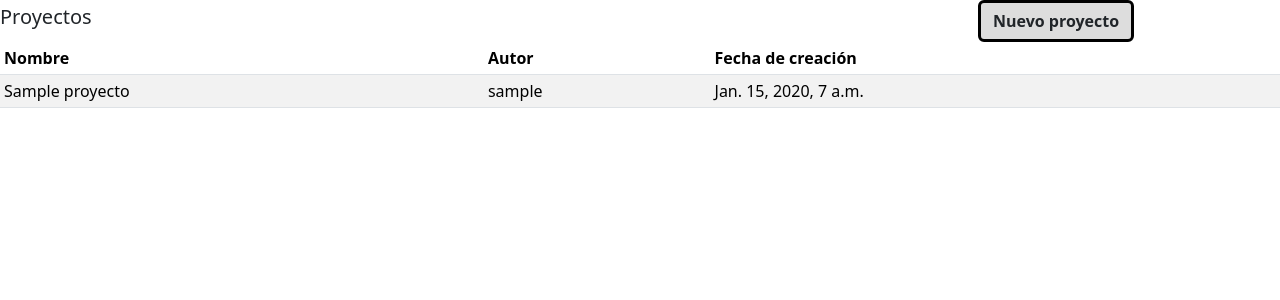
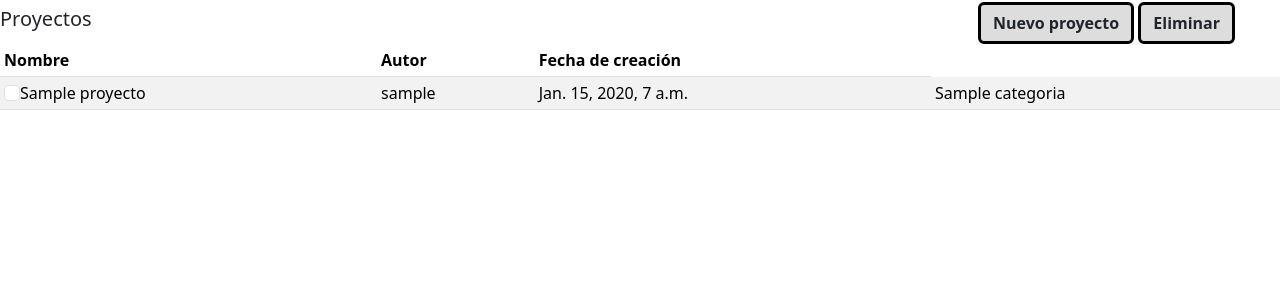
Before and after one commit to FMA07/EWG, a Django app: page /proyectos in a window 1280 px wide. Shown: the part 52-352 px from the top of the page. Run offline with Django 4.2, Linux system fonts and the light colour scheme; a user stored in the database is signed in; tables that the repository leaves empty hold one stand-in row (values such as "Sample post"); some libraries are stand-ins or nearby versions.

Commit message:
Se asocian categorias a proyectos y se pueden eliminar proyectos

```diff
--- a/EditorWebGeoespacial/forms.py
+++ b/EditorWebGeoespacial/forms.py
@@ -28,7 +28,7 @@ class FormularioSubclasificacion(forms.ModelForm):
         fields = "__all__"
 
 class FormularioProyecto(forms.ModelForm):
-    categorias = forms.ModelMultipleChoiceField(
+    categoria = forms.ModelMultipleChoiceField(
         queryset=Categoria.objects.all(),
         widget=forms.CheckboxSelectMultiple,
         required=True,
@@ -37,4 +37,4 @@ class FormularioProyecto(forms.ModelForm):
 
     class Meta:
         model = Proyecto
-        fields = ["nombre"]
+        fields = ["nombre", "categoria"]
--- a/EditorWebGeoespacial/static/app.css
+++ b/EditorWebGeoespacial/static/app.css
@@ -38,6 +38,30 @@ body, html{
 
 .btn-proyectos{
     background-color: #dddddd;
+    border-style: solid;
+    border-width: 3px;
+    border-color: black;
+    font-weight: bold;
+}
+
+.btn-proyectos:hover{
+    background-color: #1899f0;
+    border-style: solid;
+    border-width: 3px;
+    border-color: black;
+    font-weight: bold;
+}
+
+.btn-eliminar{
+    background-color: #dddddd;
+    border-style: solid;
+    border-width: 3px;
+    border-color: black;
+    font-weight: bold;
+}
+
+.btn-eliminar:hover{
+    background-color: red;
     border-style: solid;
     border-width: 3px;
     border-color: black;
--- a/EditorWebGeoespacial/templates/proyectos.html
+++ b/EditorWebGeoespacial/templates/proyectos.html
@@ -21,13 +21,16 @@
     </nav>
     <div class="flexbox">
         <div id="listaProyectos">
-            <div class="row">
+            <div class="row" style="margin-top: 2px;">
                 <div class="col-lg-9" style="align-items: center; align-content: center;">
                     <h5>Proyectos</h5>
                 </div>
                 <div class="col-lg-3">
                     <button class="btn btn-proyectos" type="button" data-bs-toggle="offcanvas" data-bs-target="#formularioProyecto" aria-controls="Formulario Proyecto">
                         Nuevo proyecto
+                    </button>
+                    <button id="btnEliminar" class="btn btn-eliminar" type="button">
+                        Eliminar
                     </button>
                 </div>
             </div>
@@ -43,9 +46,14 @@
                     <tbody>
                         {% for proyecto in proyectos %}
                             <tr>
-                                <td>{{ proyecto.nombre }}</td>
+                                <td><input class="form-check-input" type="checkbox" value="{{ proyecto.id}}"></input>{{ proyecto.nombre }}</td>
                                 <td>{{ proyecto.autor.username }}</td>
                                 <td>{{ proyecto.fecha_creacion }}</td>
+                                <td>
+                                    {% for categoria in proyecto.categoria.all %}
+                                        {{ categoria.nombre }}{% if not forloop.last %}, {% endif %}
+                                    {% endfor %}
+                                </td>
                             </tr>
                         {% endfor %}
                     </tbody>
@@ -61,7 +69,7 @@
                 <form id="formProyecto" method="POST" action="">
                     {% csrf_token %}
                     {{ formProyecto.as_p }}
-                    <button type="submit" class="btn btn-primary" data-bs-toggle="offcanvas" data-bs-target="#formularioProyecto">Crear proyecto</button>
+                    <button type="submit" class="btn btn-primary">Crear proyecto</button>
                 </form>
             </div>
         </div>
@@ -89,13 +97,25 @@
     }
 
     const csrftoken = getCookie('csrftoken');
-
     const proyectoForm = document.getElementById('formProyecto');
-
 
     proyectoForm.addEventListener('submit', function(event){
         event.preventDefault();
         const formData = new FormData(proyectoForm);
+        const nombreInput = document.getElementById('id_nombre');
+        const nombre = nombreInput.value.trim();
+        const categorias = document.querySelectorAll('#id_categoria input[type="checkbox"]:checked');
+
+        if (!nombre) {
+            alert("El nombre del proyecto no puede estar vacío.");
+            nombreInput.focus();
+            return;
+        }
+
+        if (categorias.length === 0) {
+            alert("Debe seleccionar al menos una categoría.");
+            return;
+        }
 
         fetch("", {
             method: 'POST',
@@ -124,11 +144,12 @@
                 proyectoForm.reset();
                 const seccionTablaProyectos = document.getElementById('seccionTablaProyectos');
                 const offcanvasElement = document.getElementById('formularioProyecto');
-                let bsOffcanvas = bootstrap.Offcanvas.getInstance(offcanvasElement);
+                const offcanvasInstance = bootstrap.Offcanvas.getInstance(offcanvasElement);
 
-                if (!bsOffcanvas) {
-                    // Si no existe, la creamos
-                    bsOffcanvas = new bootstrap.Offcanvas(offcanvasElement);
+                if (offcanvasInstance) {
+                    offcanvasInstance.hide();
+                } else {
+                    new bootstrap.Offcanvas(offcanvasElement).hide();
                 }
 
                 if ('seccionTablaProyectos'){
@@ -138,6 +159,7 @@
                                             <th>Nombre</th>
                                             <th>Autor</th>
                                             <th>Fecha de creación</th>
+                                            <th>Categorías asociadas</th>
                                         </tr>
                                     </thead>
                                     <tbody>`;
@@ -147,6 +169,7 @@
                                     <td>${proyecto.nombre}</td>
                                     <td>${proyecto.autor__username}</td>
                                     <td>${proyecto.fecha_creacion}</td>
+                                    <td>${proyecto.categorias_list}</td>
                                   </tr>`;
                     })
 
@@ -162,6 +185,53 @@
         });
     });
 
+    const btnEliminar = document.getElementById('btnEliminar');
+    btnEliminar.addEventListener('click', function(){
+        const checkboxes = document.querySelectorAll('#seccionTablaProyectos input[type="checkbox"]:checked');
+        const proyectosAEliminar = [];
+        checkboxes.forEach(checkboxes => {
+            proyectosAEliminar.push(checkboxes.value);
+        })
+
+        if(!confirm('¿Está seguro de que desea eliminar los proyectos seleccionados?')){
+            return;
+        }
+        const eliminarPromesas = proyectosAEliminar.map(proyectoId => {
+            const url = `/eliminar_proyecto/${proyectoId}/`;
+            return fetch(url, {
+                method: 'POST',
+                headers: {
+                    'X-CSRFToken': csrftoken,
+                    'X-Requested-With': 'XMLHttpRequest',
+                },
+            })
+            .then(response => {
+                if (!response.ok) {
+                    throw new Error(`Error al eliminar el proyecto ${proyectoId}: ${response.statusText}`);
+                }
+                return response.json();
+            })
+            .then(data => {
+                if (data.success) {
+                    const row = document.querySelector(`input[value="${proyectoId}"]`).closest('tr');
+                    if (row) {
+                        row.remove();
+                    }
+                    return true;
+                }
+                return false;
+            })
+            Promise.all(eliminarPromesas)
+            .then(() => {
+                alert('Proyectos eliminados correctamente.');
+            })
+            .catch(error => {
+                console.error('Error al eliminar proyectos:', error);
+                alert(`Ocurrió un error durante la eliminación: ${error.message}`);
+            })
+        })
+        });
+
 
 </script>
 
--- a/EditorWebGeoespacial/urls.py
+++ b/EditorWebGeoespacial/urls.py
@@ -12,5 +12,6 @@ urlpatterns = [
     path('guardar_por_ajax', views.guardar_por_ajax, name='guardar_por_ajax'),
     path('obtener_contenido_categoria/<int:categoria_id>/', views.obtener_contenido_categoria, name='obtener_contenido_categoria'),
     path('obtener_contenido_subcategoria/<int:subcategoria_id>/', views.obtener_contenido_subcategoria, name='obtener_contenido_subcategoria'),
-    path('obtener_config_subclasificacion/<int:subclas_id>/', views.obtener_config_subclasificacion, name= 'obtener_config_subclasificacion')
+    path('obtener_config_subclasificacion/<int:subclas_id>/', views.obtener_config_subclasificacion, name= 'obtener_config_subclasificacion'),
+    path('eliminar_proyecto/<int:proyecto_id>/', views.eliminar_proyecto, name='eliminar_proyecto'),
     ]
--- a/EditorWebGeoespacial/views.py
+++ b/EditorWebGeoespacial/views.py
@@ -1,4 +1,4 @@
-from django.shortcuts import render, redirect
+from django.shortcuts import render, redirect, get_object_or_404
 from django.contrib.auth import login, logout
 from django.contrib.auth.decorators import login_required
 from django.http import JsonResponse
@@ -53,12 +53,19 @@ def proyectos(request):
             proyecto = formProyecto.save(commit=False)
             proyecto.autor = request.user
             proyecto.save()
+            formProyecto.save_m2m()
             if request.headers.get('x-requested-with') == 'XMLHttpRequest':
-                proyectos = Proyecto.objects.all().values('id', 'nombre', 'autor__username', 'fecha_creacion')
-                return JsonResponse({
-                    'success': True,
-                    'proyectos': list(proyectos),
+                proyectos_queryset = Proyecto.objects.select_related('autor').prefetch_related('categoria').order_by('fecha_creacion')
+                proyectos_data = []
+                for proyecto in proyectos_queryset:
+                    categorias_list = ", ".join([c.nombre for c in proyecto.categoria.all()])
+                    proyectos_data.append({
+                        'nombre': proyecto.nombre,
+                        'autor__username': proyecto.autor.username,
+                        'fecha_creacion': proyecto.fecha_creacion.strftime('%Y-%m-%d %H:%M'),
+                        'categorias_list': categorias_list,
                     })
+                return JsonResponse({'success': True, 'proyectos': proyectos_data})
             return redirect('proyectos')
         else:
             if request.headers.get('x-requested-with') == 'XMLHttpRequest':
@@ -66,14 +73,8 @@ def proyectos(request):
             return redirect('proyectos')
     else:
         formProyecto = FormularioProyecto()
-
-    proyectos = Proyecto.objects.all()
-
-    context = {
-        "proyectos": proyectos,
-        "formProyecto": formProyecto,
-    }
-    return render(request, 'proyectos.html', context)
+        proyectos = Proyecto.objects.all()
+        return render(request, 'proyectos.html', {'proyectos': proyectos, 'formProyecto': formProyecto})
 
 def mapa(request):
     return render(request, 'mapa.html')
@@ -197,3 +198,11 @@ def obtener_config_subclasificacion(request, subclas_id):
         })
     except Subclasificacion.DoesNotExist:
         return JsonResponse({'success': False, 'error': 'Subclasificación no encontrada'})
+
+# Vista para eliminar un proyecto
+def eliminar_proyecto(request, proyecto_id):
+    proyecto = get_object_or_404(Proyecto, pk=proyecto_id)
+    if request.method == 'POST':
+        proyecto.delete()
+        return JsonResponse({'success': True})
+    return JsonResponse({'success': False, 'error': 'Método no permitido.'})
```
Also changed, not shown: EditorWebGeoespacial/admin.py (+8 -1 lines), EditorWebGeoespacial/templates/editor.html (+4 -4 lines).
